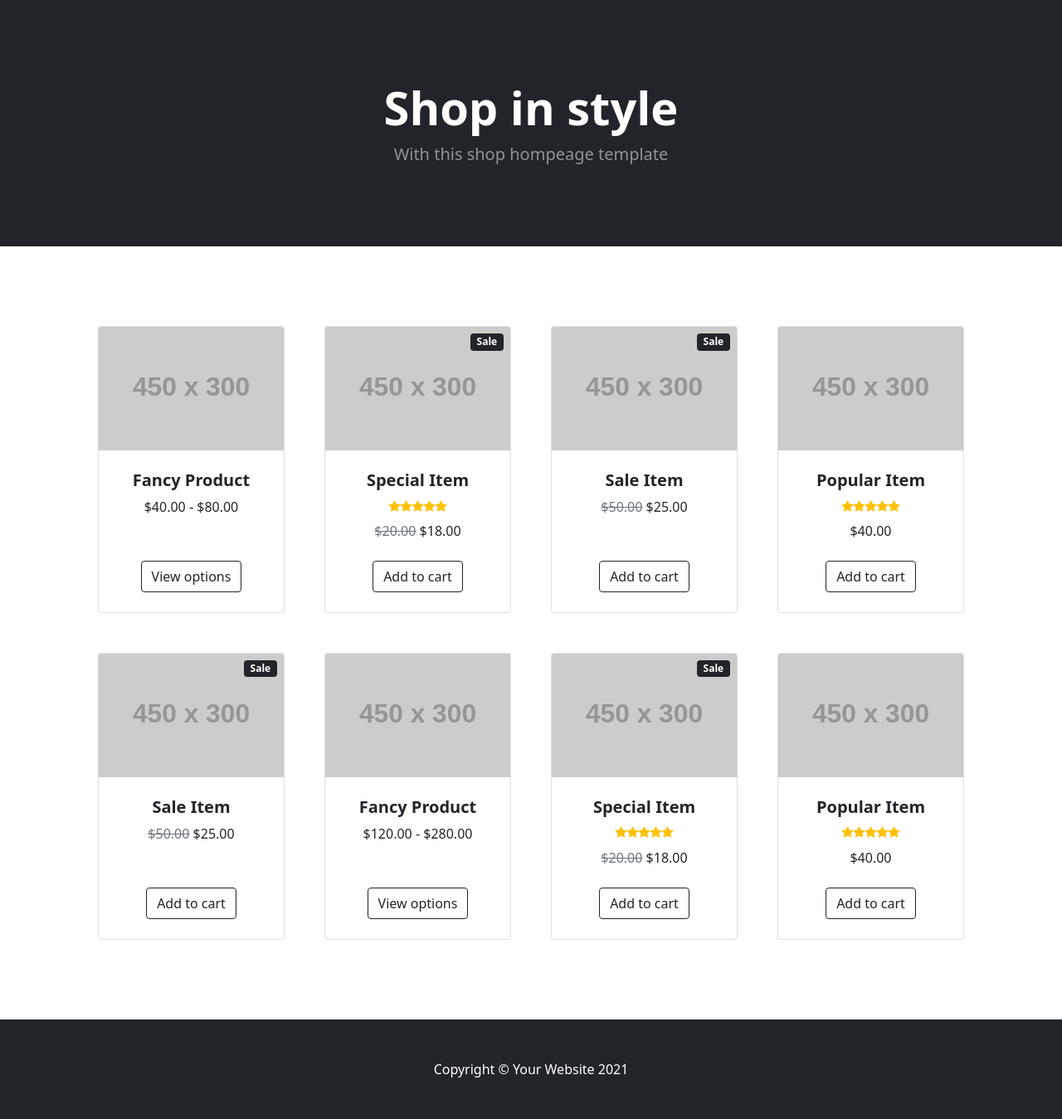
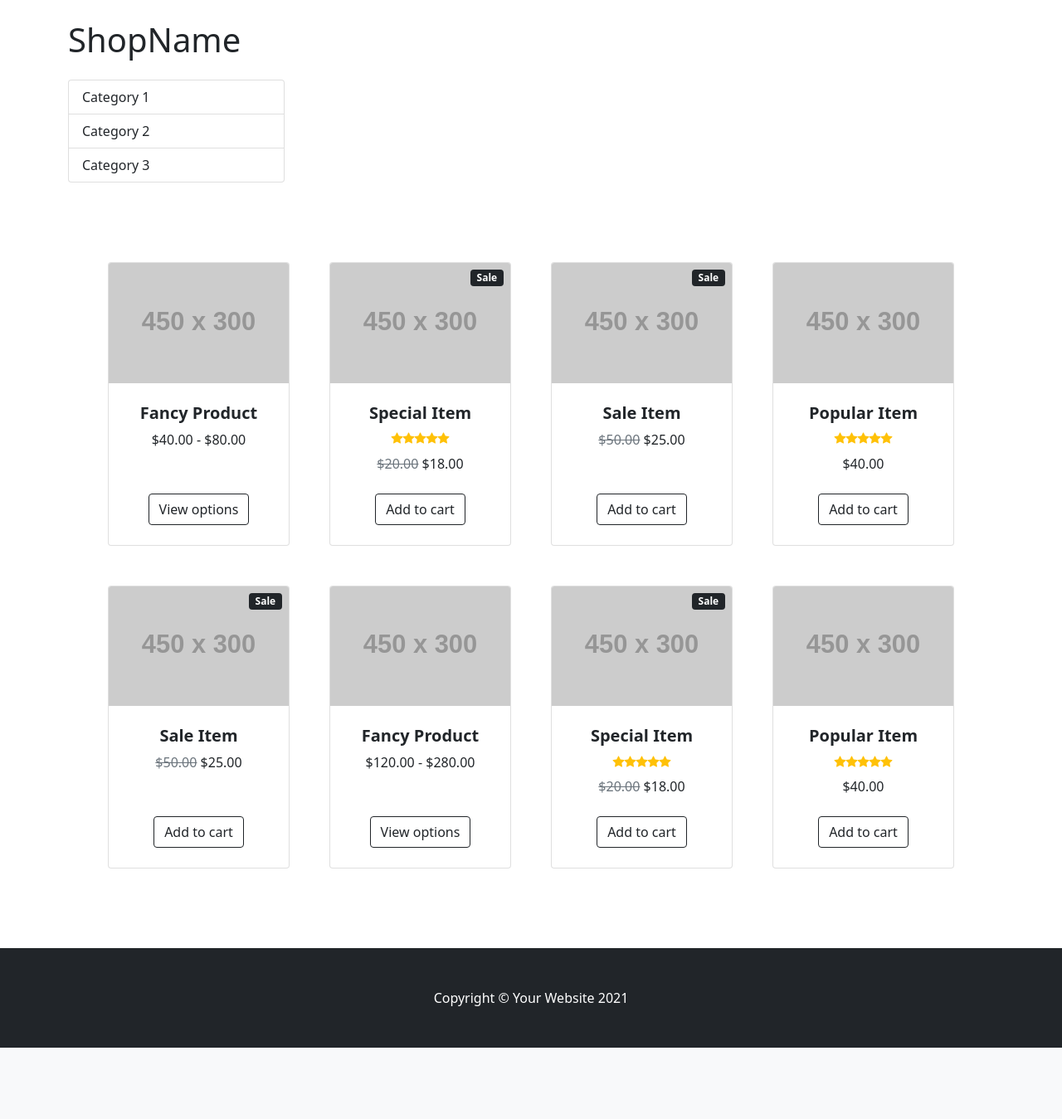
Before and after one commit to Verdiktus/Shop, a Django app: page / in a window 1280 px wide. Shown: the part 56-1405 px from the top of the page at 83% size. After the commit the page ends 1319 px from the top, so only its background shows below. Run offline with Django 3.2, Linux system fonts and the light colour scheme; grey boxes labelled with a size stand in for pictures from a placeholder-image service; some libraries are stand-ins or nearby versions.

Commit message:
Делаю наследование шаблонов

```diff
--- a/shop/mainapp/templates/base.html
+++ b/shop/mainapp/templates/base.html
@@ -43,17 +43,34 @@
                 </div>
             </div>
         </nav>
+
         <!-- Header-->
-        <header class="bg-dark py-5">
-            <div class="container px-4 px-lg-5 my-5">
-                <div class="text-center text-white">
-                    <h1 class="display-4 fw-bolder">Shop in style</h1>
-                    <p class="lead fw-normal text-white-50 mb-0">With this shop hompeage template</p>
+        <div class="container">
+
+           <div class="row">
+
+                <div class="col-lg-3">
+                    <h1 class="my-4">ShopName</h1>
+                    <div class="list-group">
+                    <a href="#" class="list-group-item">Category 1</a>
+                    <a href="#" class="list-group-item">Category 2</a>
+                    <a href="#" class="list-group-item">Category 3</a>
+                    </div>
+
                 </div>
-            </div>
-        </header>
+
+<!--        <header class="bg-dark py-5">-->
+<!--            <div class="container px-4 px-lg-5 my-5">-->
+<!--                <div class="text-center text-white">-->
+<!--                    <h1 class="display-4 fw-bolder">Shop in style</h1>-->
+<!--                    <p class="lead fw-normal text-white-50 mb-0">With this shop hompeage template</p>-->
+<!--                </div>-->
+<!--            </div>-->
+<!--        </header>-->
         <!-- Section-->
+            {% block content %}
         <section class="py-5">
+
             <div class="container px-4 px-lg-5 mt-5">
                 <div class="row gx-4 gx-lg-5 row-cols-2 row-cols-md-3 row-cols-xl-4 justify-content-center">
                     <div class="col mb-5">
@@ -253,8 +270,14 @@
                         </div>
                     </div>
                 </div>
+                </div>
+
+            </section>
+               {% endblock content %}
+           </div>
+
+
             </div>
-        </section>
         <!-- Footer-->
         <footer class="py-5 bg-dark">
             <div class="container"><p class="m-0 text-center text-white">Copyright &copy; Your Website 2021</p></div>
```
Also changed, not shown: shop/mainapp/templates/notebook_specification.html (added, +10 -0 lines), shop/mainapp/templates/product_detail.html (+12 -9 lines), shop/mainapp/templates/smartphone_specification.html (added, +10 -0 lines).
